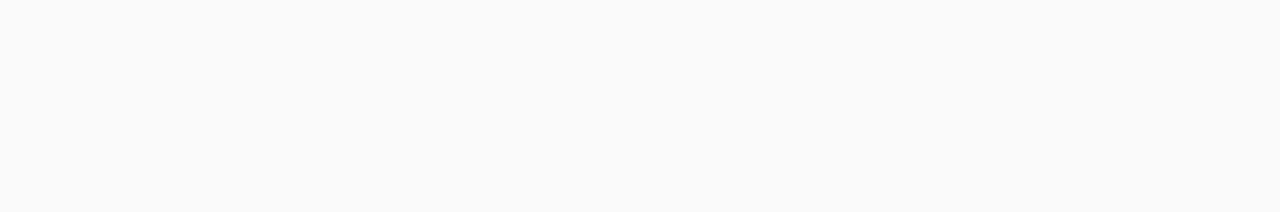
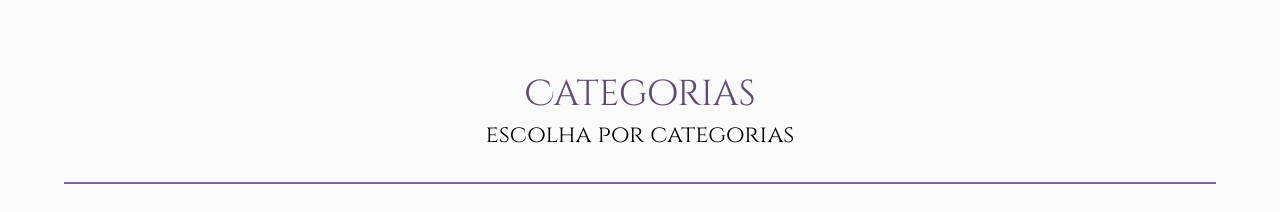
Before and after one commit to melloirl/sterling-frontend, a Vue app: page /#/ in a window 1280 px wide. Shown: the part 1232-1444 px from the top of the page. Before the commit the page ends 1182 px from the top, so only its background shows below. Built offline with nearby package versions, Linux system fonts and the light colour scheme.

Commit message:
feat: added categories header

```diff
--- a/src/components/ProductColumn.vue
+++ b/src/components/ProductColumn.vue
@@ -43,5 +43,6 @@
   flex-wrap: wrap;
   justify-content: space-evenly;
   margin: 0 1rem;
+  margin-bottom: 120px;
 }
 </style>
--- a/src/views/HomeView.vue
+++ b/src/views/HomeView.vue
@@ -4,6 +4,7 @@
     <NewsCarousel />
     <ColumnHeader title="Mais vendidos" subtitle="os favoritos" />
     <ProductColumn />
+    <ColumnHeader title="Categorias" subtitle="escolha por categorias" />
   </div>
 </template>
 
```
